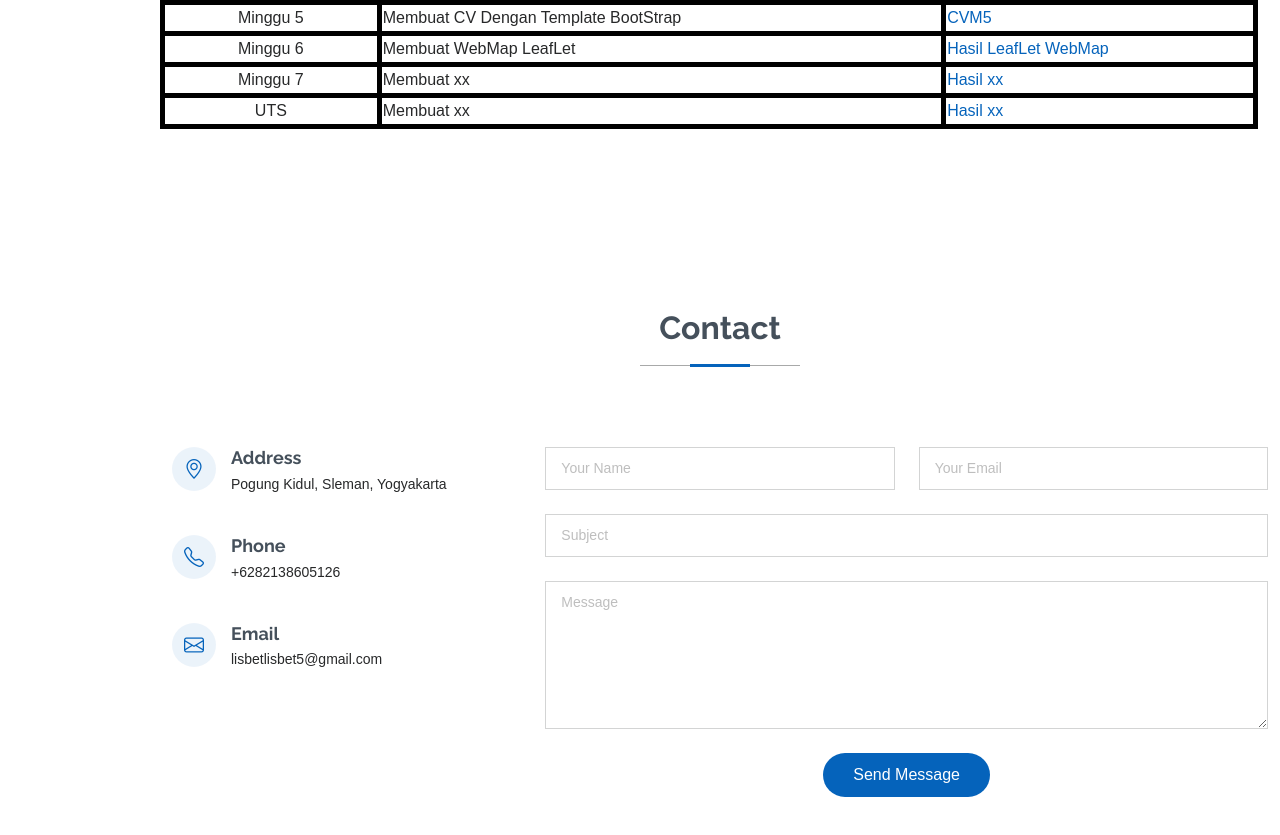
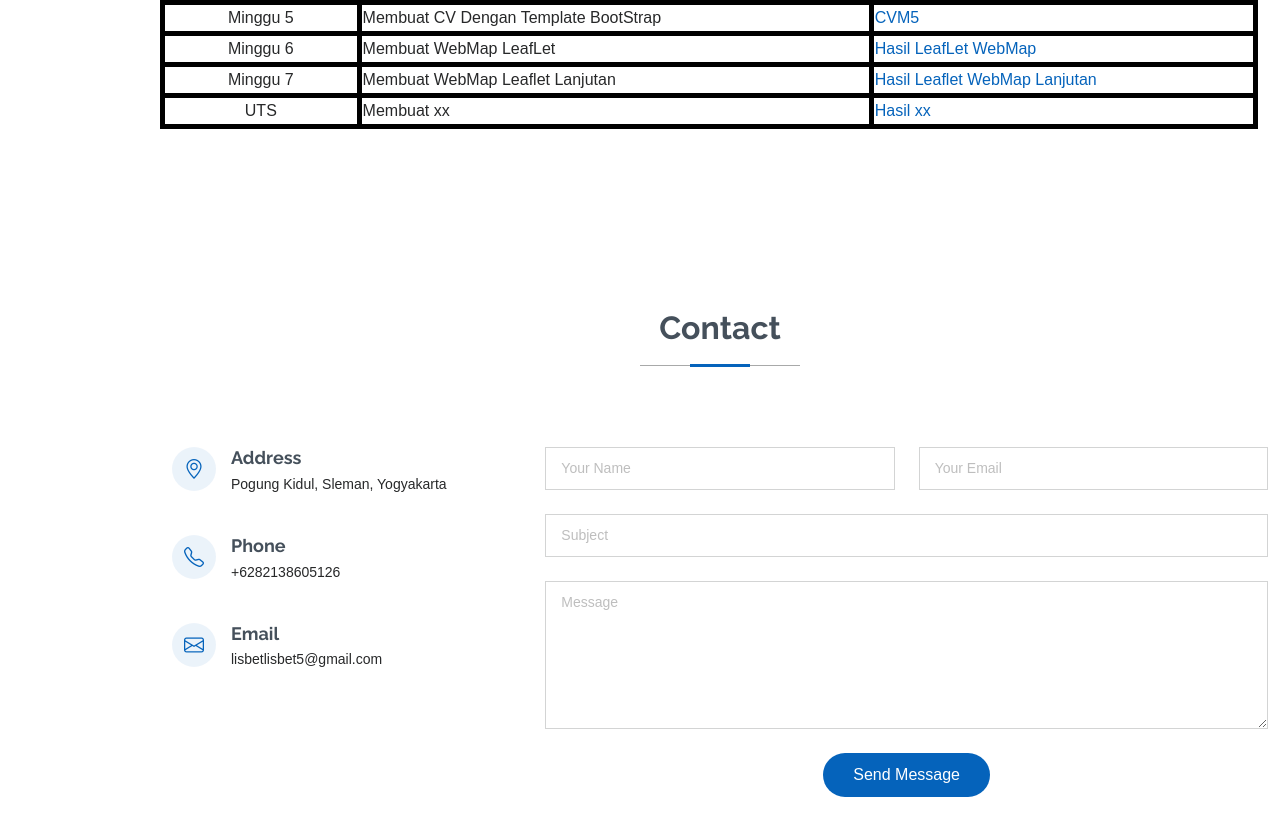
Before and after one commit to lisbethadventiana/praksigweb, a plain HTML site: page CV.html in a window 1280 px wide. Shown: the part 3811-4646 px from the top of the page. Drawn offline with Linux system fonts and the light colour scheme.

Commit message:
menambahkan m7

```diff
--- a/CV.html
+++ b/CV.html
@@ -408,8 +408,8 @@
                 </tr>
             <tr>
                   <td rowspan="1" class="center">Minggu 7</td>
-                  <td>Membuat xx </td>
-                  <td><a href="" target="_ blank">Hasil xx</a></td>
+                  <td>Membuat WebMap Leaflet Lanjutan </td>
+                  <td><a href="./m7/petam7.html" target="_ blank">Hasil Leaflet WebMap Lanjutan</a></td>
                 </tr>
             <tr>
                   <td rowspan="1" class="center">UTS</td>
```
